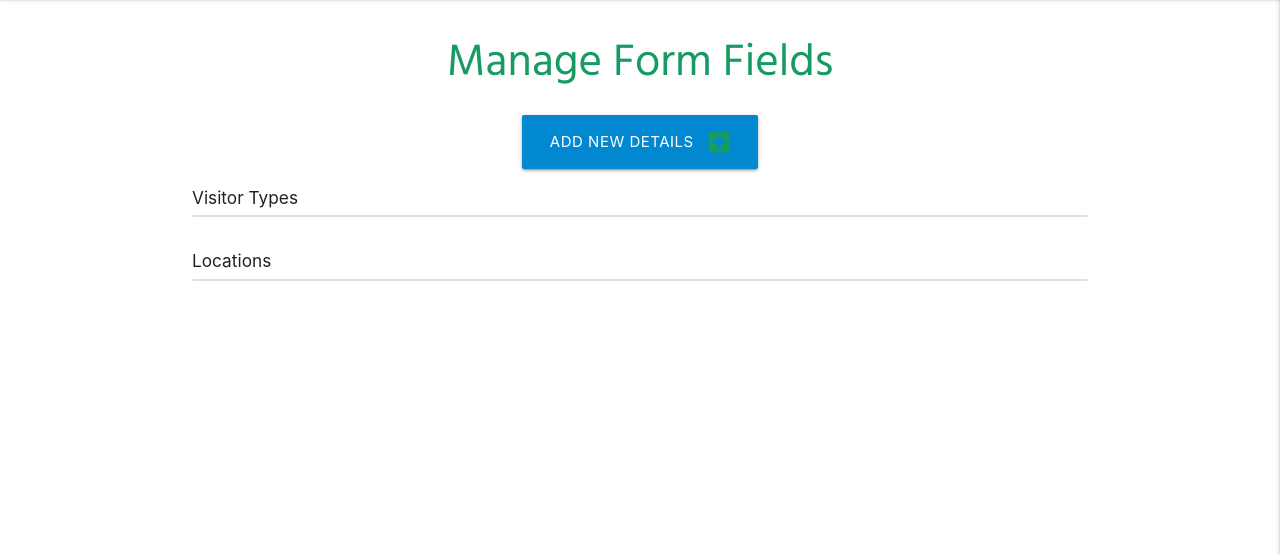
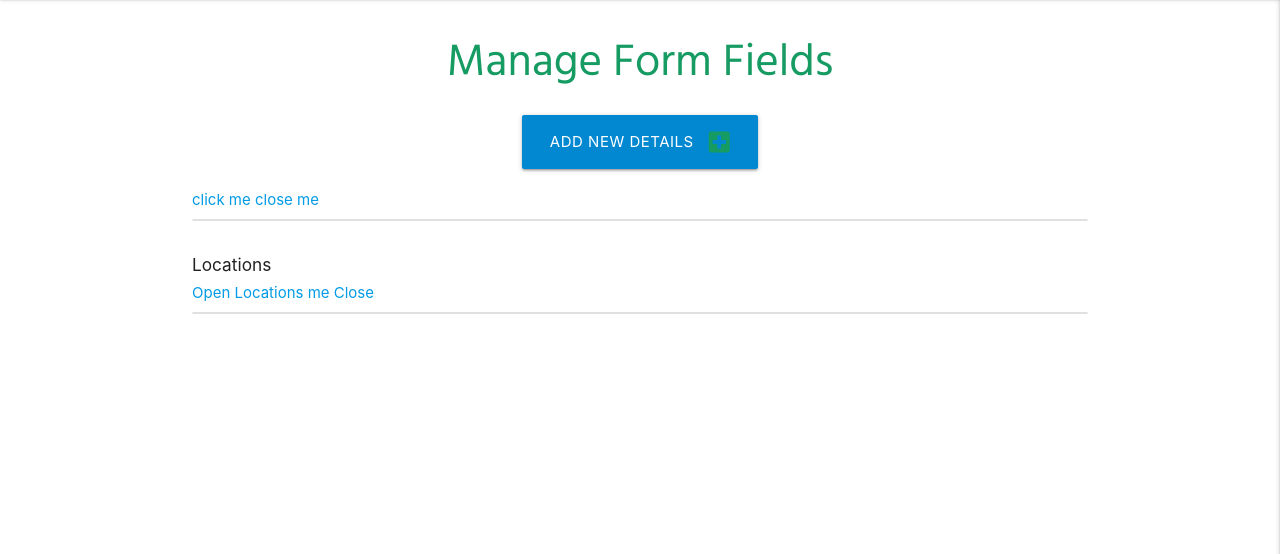
Before and after one commit to LisaHackett97/HiddenIrishTravels, a Flask app: page /get_fields in a window 1280 px wide. Shown: the part 66-620 px from the top of the page. Run offline with Flask 2, Linux system fonts and the light colour scheme; data that the repository does not hold is empty; some libraries are stand-ins or nearby versions.

Commit message:
Add css target to display field details. Bug to be fixed

```diff
--- a/static/css/style.css
+++ b/static/css/style.css
@@ -207,3 +207,20 @@ color:var(--main-text-color)
   padding-bottom: 0;
   padding-top: 10px;
 }
+
+
+#coll-container:target {
+  display: block;
+}
+
+#coll-container2:target {
+  display: none;
+}
+
+#collection:target {
+  display: block;
+}
+
+#collection1:target {
+  display: none;
+}
--- a/static/js/script.js
+++ b/static/js/script.js
@@ -1,34 +1,25 @@
 // function to clear registration form
 window.onload = function() {
     document.getElementById("register_form").reset();
+
 }
-
-
 /*
 doc ready functions, including  materialize validate
 */
 $(document).ready(function () {
     $(".dropdown-trigger").dropdown({
         coverTrigger: false});
-
     $('.sidenav').sidenav({
         edge: "right" });
-
+    $('.collapsible').collapsible();
     $(".tooltipped").tooltip();
-
     $('.modal').modal();
-
     $("select").formSelect();
 
-    $('.search-container').hide()
-
-
+    $('.search-container').hide();
     $("#home-search-button").click(function(){
         $(".search-container").show();
-
-
-    })
-
+            })
 
        // jQuery Select validation from the Code Institute task manager mini-project
        validateMaterializeSelect();
@@ -61,7 +52,6 @@ $(document).ready(function () {
 });
 
 
-
 /* code for password confirm from this post
 https://stackoverflow.com/questions/21727317/how-to-check-confirm-password-field-in-form-without-reloading-page
 */
@@ -86,5 +76,4 @@ document.getElementById("home-hide-button").addEventListener("click", hideSearch
 function hideSearchForm() {
     document.getElementById('search-form').reset();
     $(".search-container").hide();
-
 }
--- a/templates/manage_form_details.html
+++ b/templates/manage_form_details.html
@@ -14,11 +14,20 @@
 <!-- section to display current visitor types -->
 <section>
 <div class="row">
-    <h6>Visitor Types</h6>
-    <ul class="collection">
+    <!-- <h6 type="btn" id="display_fields">Visitor Types</h6> -->
+    <!-- <div class="row center-align">
+      <button id="display_fields">Visitor Types</button>
+      <a href="#coll-container"></a>
+  </div> -->
+    <!--
+    targeted with jquery to hide on window ready.
+    Click to open. Same for the Locations section
+  -->
+  <a href="#coll-container">click me</a>
+  <a href="#coll-container2">close me</a>
+    <ul class="collection" id="coll-container2">
     {% for visitor in visitor_type %}
-
-      <li  class="collection-item">
+          <li  class="collection-item">
           <i class="material-icons circle"></i>
           <span class="title">{{ visitor.visitor_type }}</span>
           <a href="{{ url_for('edit_visitor_type', visitor_id=visitor._id) }}" class="btn">Edit</a>
@@ -27,12 +36,17 @@
     {% endfor %}
   </ul>
 </div>
+
+<!-- </div> -->
 </section>
+
 <!-- section to display current locations -->
 <section>
 <div class="row">
     <h6>Locations</h6>
-    <ul class="collection">
+    <a href=".#collection">Open Locations me</a>
+    <a href="#collection1">Close</a>
+      <ul class="collection" id="collection1">
     {% for location in locations %}
           <li class="collection-item avatar">
           <i class="material-icons circle"></i>
```
